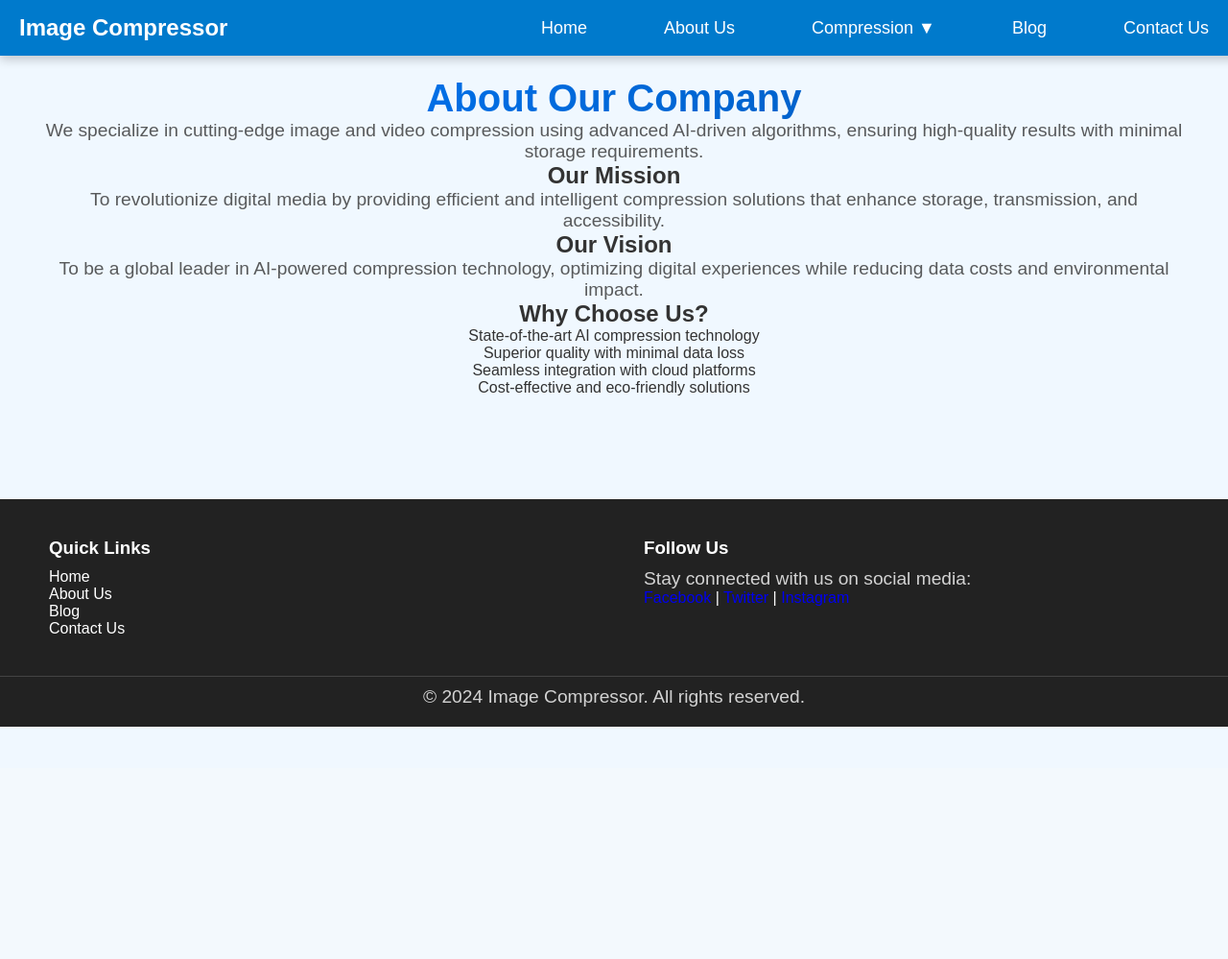
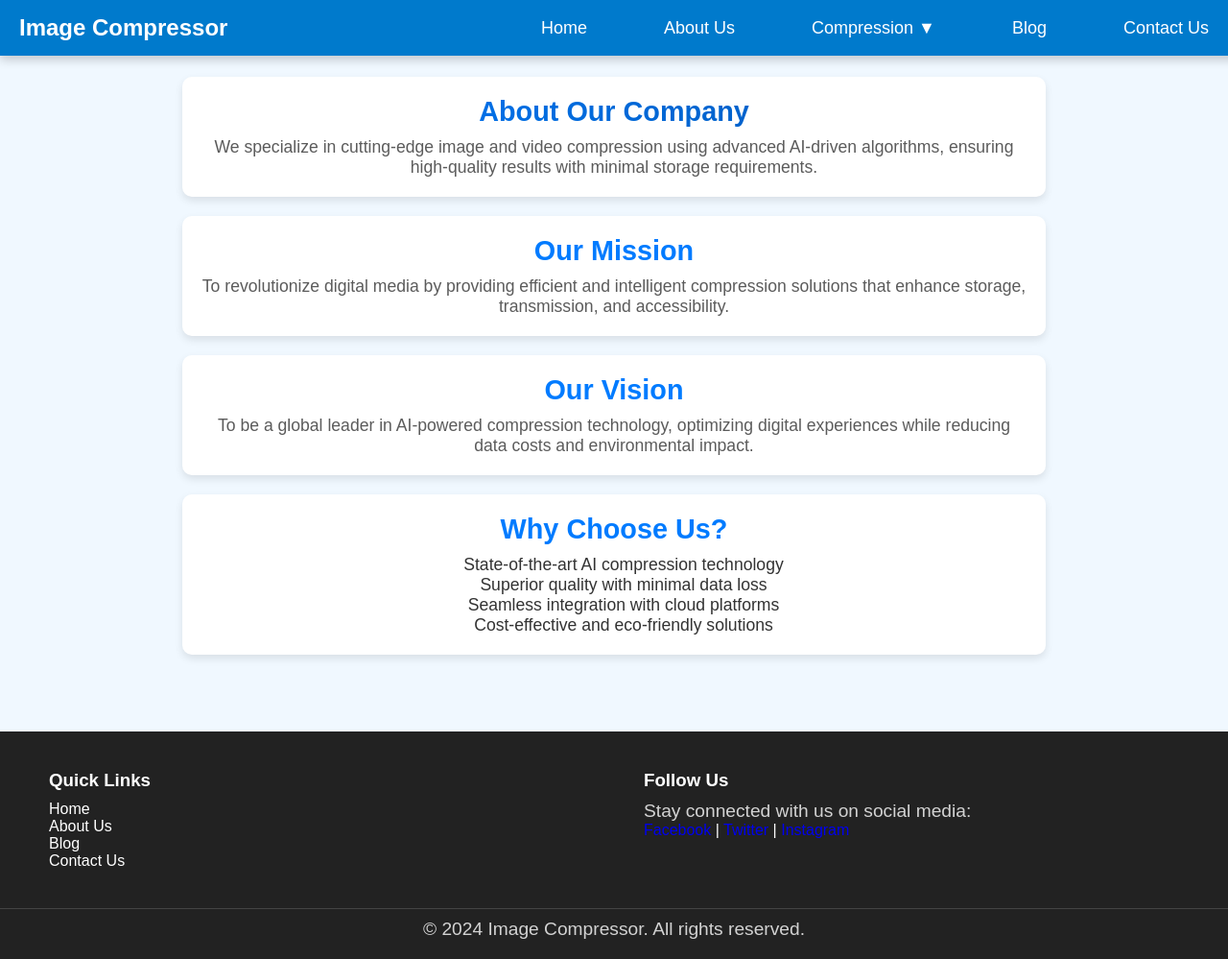
Before and after one commit to martinondiwa/image_compression, a Flask app: page /about in a window 1280 px wide. Shown: the whole page at 96% size. Before the commit the page ends 757 px from the top, so only its background shows below. Run offline with Flask 3, Linux system fonts and the light colour scheme.

Commit message:
Update style.css
About

```diff
--- a/static/css/style.css
+++ b/static/css/style.css
@@ -598,3 +598,68 @@ body {
         transform: translateX(0%);
     }
 }
+
+/* About Styling*/
+.about-container {
+    max-width: 900px;
+    margin: 40px auto;
+    padding: 20px;
+    display: flex;
+    flex-direction: column;
+    gap: 20px;
+}
+
+.about-card {
+    background: white;
+    padding: 20px;
+    border-radius: 10px;
+    box-shadow: 0 4px 8px rgba(0, 0, 0, 0.1);
+    opacity: 0;
+    transform: translateY(30px);
+    transition: opacity 0.8s ease-in-out, transform 0.8s ease-in-out;
+}
+
+.about-card h1, .about-card h2 {
+    color: #007bff;
+    font-size: 1.8em;
+    margin-bottom: 10px;
+}
+
+.about-card p, .about-card ul {
+    font-size: 1.1em;
+    color: #333;
+}
+
+.about-card ul {
+    list-style-type: disc;
+    margin-left: 20px;
+}
+
+.fade-in {
+    opacity: 1 !important;
+    transform: translateY(0) !important;
+}
+
+/* Animation on Scroll */
+@media (prefers-reduced-motion: no-preference) {
+    .about-card {
+        will-change: opacity, transform;
+    }
+}
+
+/* JavaScript for Scroll Animation */
+document.addEventListener("DOMContentLoaded", function () {
+    const cards = document.querySelectorAll(".about-card");
+
+    function fadeInOnScroll() {
+        cards.forEach(card => {
+            const rect = card.getBoundingClientRect();
+            if (rect.top < window.innerHeight - 100) {
+                card.classList.add("fade-in");
+            }
+        });
+    }
+
+    window.addEventListener("scroll", fadeInOnScroll);
+    fadeInOnScroll(); // Trigger on page load
+});
```
